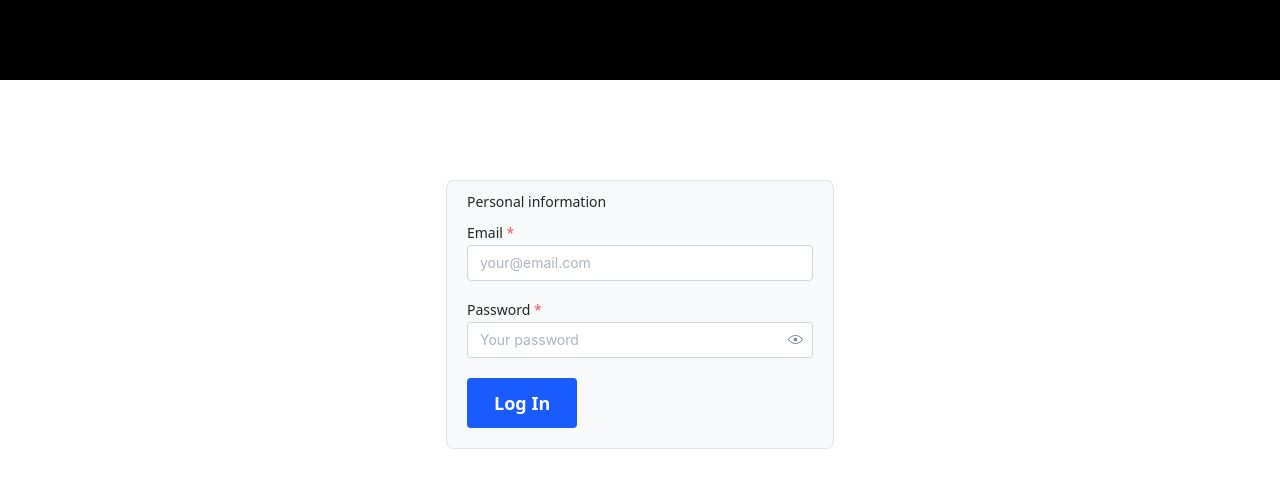
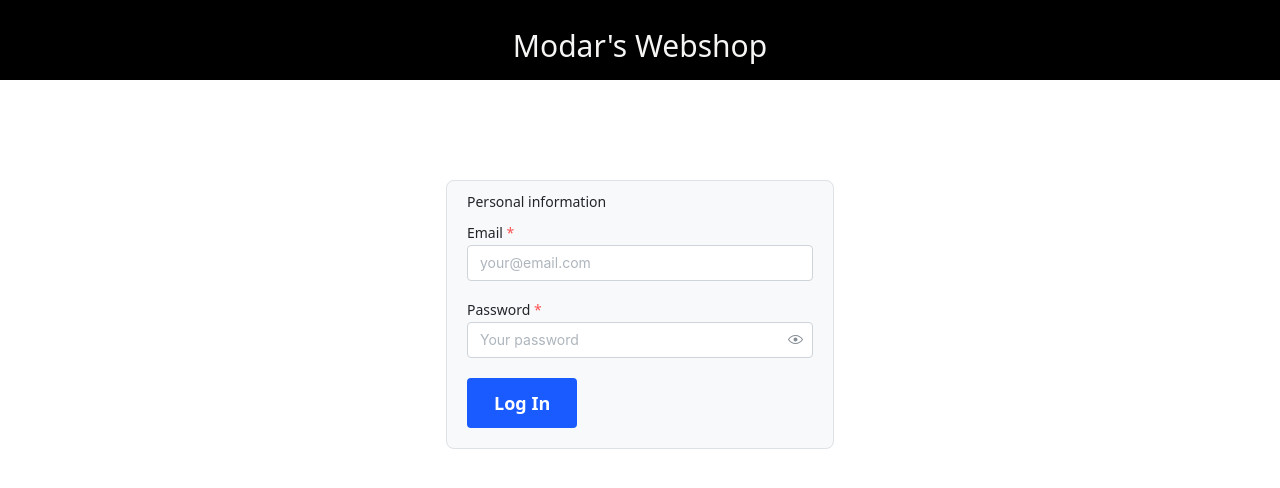
Before and after one commit to modaralgayal/WebShop-Repo, a React (Vite) app in the folder Frontend/web-shop/: page /auth/login in a window 1280 px wide. Shown: the top 488 px of the page. Built offline with nearby package versions, Linux system fonts and the light colour scheme.

Commit message:
fixing buttons and improving UI

```diff
--- a/Frontend/web-shop/src/Components/navbar.tsx
+++ b/Frontend/web-shop/src/Components/navbar.tsx
@@ -4,7 +4,7 @@ import { faCartShopping } from '@fortawesome/free-solid-svg-icons'
 import { Link, useNavigate } from 'react-router-dom'
 import { useContext } from 'react'
 import { AuthContext } from '../Services/authContext'
-import { Button, Center, Box } from "@mantine/core"
+import { Button } from '@mantine/core'
 import userService from '../Services/users'
 import { useToken } from '../Services/currentUser'
 
@@ -23,16 +23,28 @@ export const Navbar = () => {
   return (
     <div className="navbar">
       <div className="link">
+        <div className="shop-name"> Modar's Webshop </div>
         {isLoggedIn && (
           <>
-          <Center maw={400} h={100} bg="var(--mantine-color-gray-light)">
-            <Box bg="var(--mantine-color-blue-light)"> WebShop </Box>
-          </Center>
-            <Link to="/checkout">
-              <FontAwesomeIcon icon={faCartShopping} className="icon" id="shopping cart" />
-            </Link>
+            <div className="other-links">
+              <Link to="/checkout">
+                <FontAwesomeIcon
+                  icon={faCartShopping}
+                  className="icon"
+                  id="shopping cart"
+                />
+              </Link>
 
-            <Button  onClick={handleLogOut} variant="filled" color="rgba(214, 21, 21, 1)" size="md"> Logout </Button>
+              <Button
+                onClick={handleLogOut}
+                variant="filled"
+                color="rgba(214, 21, 21, 1)"
+                size="md"
+              >
+                {' '}
+                Logout{' '}
+              </Button>
+            </div>
           </>
         )}
       </div>
--- /dev/null
+++ b/Frontend/web-shop/src/Components/viewProduct.tsx
@@ -0,0 +1 @@
+import React from "react";
--- a/Frontend/web-shop/src/Pages/shop.css
+++ b/Frontend/web-shop/src/Pages/shop.css
@@ -1,9 +1,5 @@
-.shopTitle {
+.products {
   margin-top: 100px;
-  text-align: center;
-  font-size: 40px;
-}
-.products {
   width: 100%;
   height: auto;
   display: grid;
--- a/Frontend/web-shop/src/Pages/shop.tsx
+++ b/Frontend/web-shop/src/Pages/shop.tsx
@@ -55,9 +55,6 @@ const Shop: React.FC = () => {
 
   return (
     <div className="shop">
-      <div className="shopTitle">
-        <h1> Modar's Shop </h1>
-      </div>
       <Drawer
         offset={8}
         radius="md"
@@ -103,7 +100,7 @@ const Shop: React.FC = () => {
       <Button
         onClick={open}
         size="md"
-        style={{ position: 'absolute', top: '33px', left: '50px' }}
+        style={{ position: 'absolute', top: '25px', left: '50px' }}
       >
         {' '}
         Filter Selection{' '}
--- a/Frontend/web-shop/src/navbar.css
+++ b/Frontend/web-shop/src/navbar.css
@@ -5,6 +5,7 @@
   display: flex;
   justify-content: flex-end;
   align-items: center;
+  position: relative;
 }
 
 .link {
@@ -23,3 +24,13 @@
 .link a:hover {
   color: rgb(0, 94, 255);
 }
+
+
+.shop-name {
+  color: #f6f5f4;
+  font-size: 30px;
+  position: absolute;
+  margin-top: 10px;
+  left: 50%;
+  transform: translateX(-50%);
+}
```
